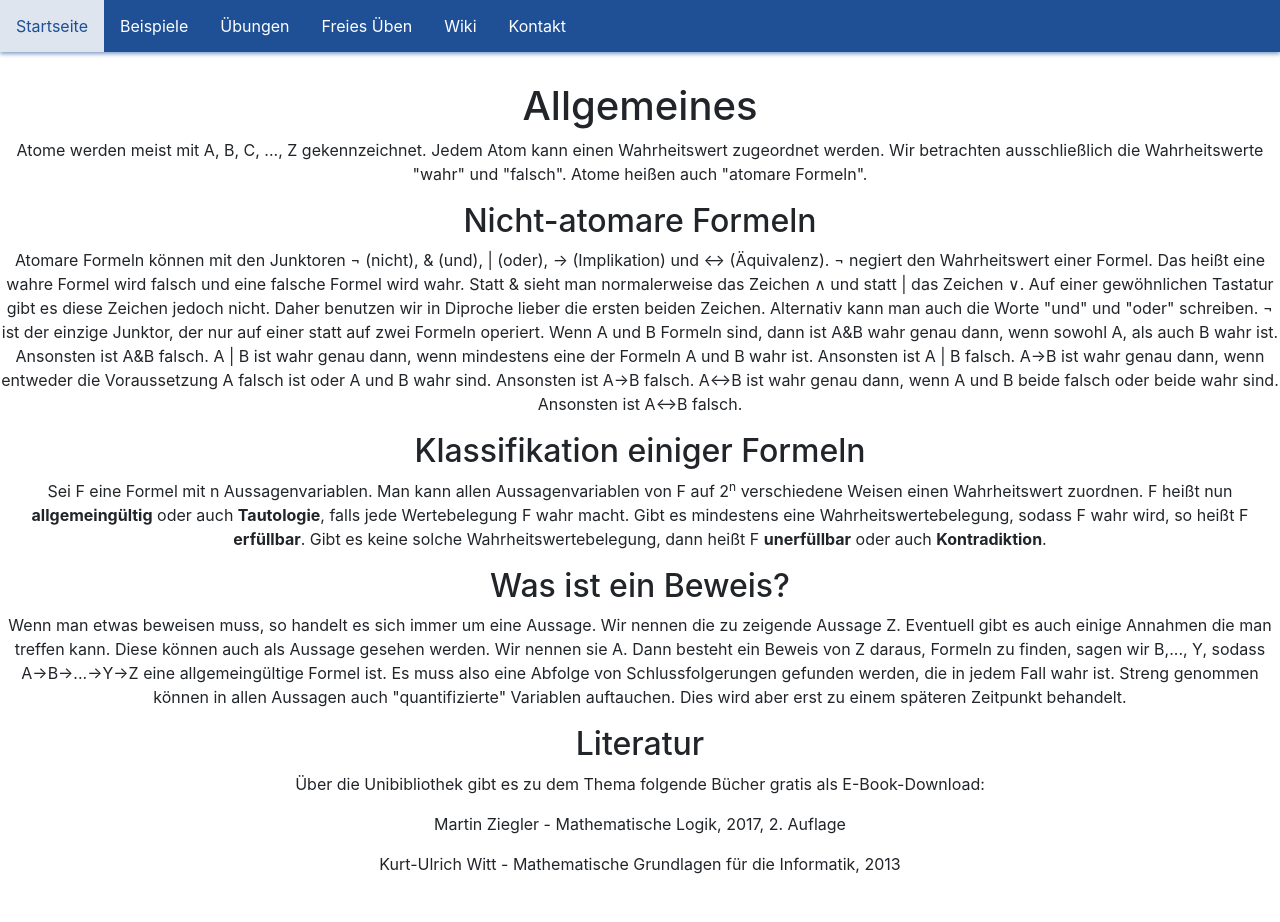
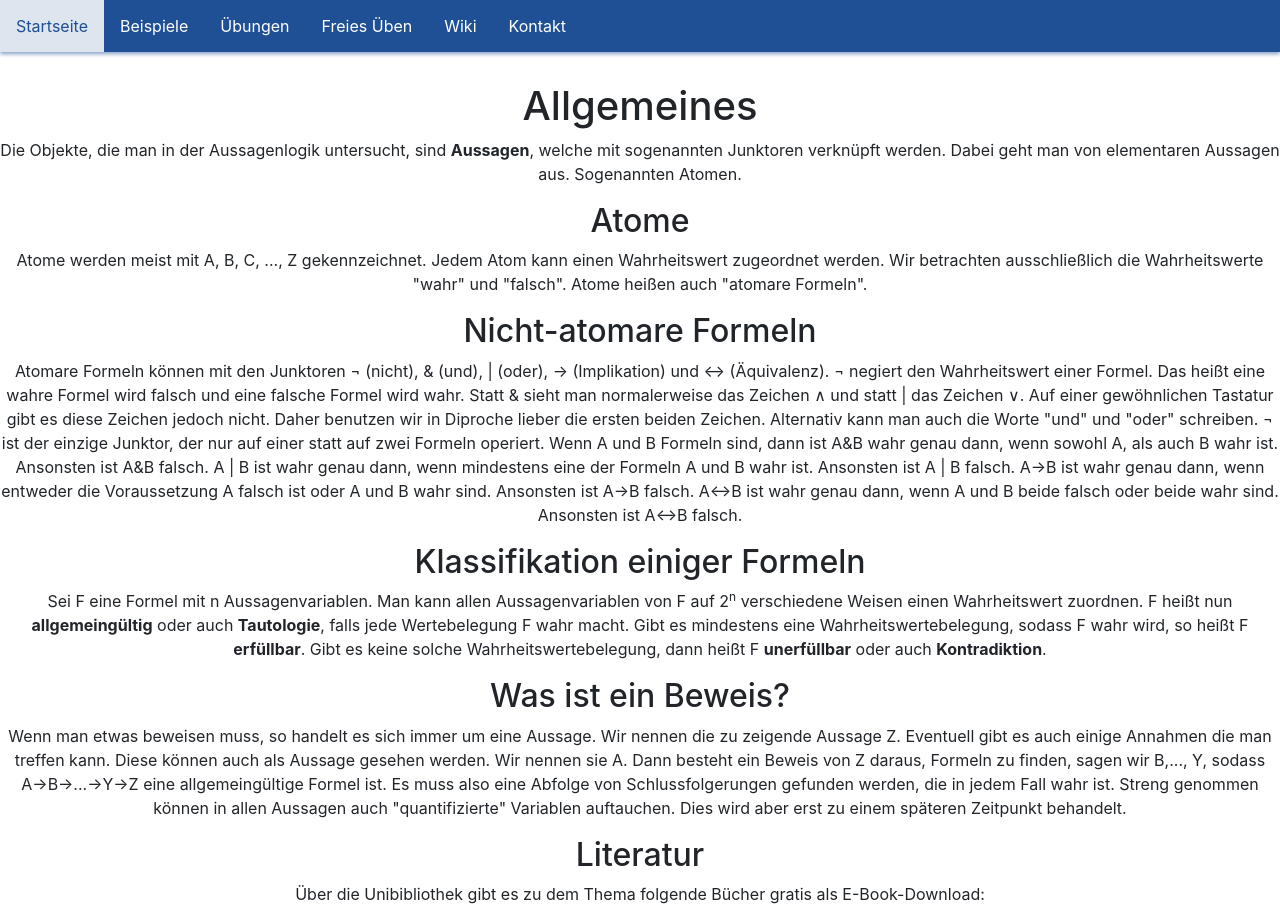
Before and after one commit to diproche/webinterface, a React (Create React App) app: page /wiki in a window 1280 px wide. Before the commit the page ends 892 px from the top, so only its background shows below. Built offline with nearby package versions, Linux system fonts and the light colour scheme.

Commit message:
Solve merge conclicts

```diff
--- a/src/components/propositionalLogic/wiki.tsx
+++ b/src/components/propositionalLogic/wiki.tsx
@@ -6,6 +6,11 @@ class WikiPropositionalLogic extends React.Component {
 	public render() {
 		return <div className={styles.site}>
 			<h1>Allgemeines</h1>
+			<p>Die Objekte, die man in der Aussagenlogik untersucht,
+				sind <b>Aussagen</b>, welche mit sogenannten Junktoren verknüpft werden.
+				Dabei geht man von elementaren Aussagen aus. Sogenannten
+				Atomen.</p>
+				<h2>Atome</h2>
 				<p>
 					Atome werden meist mit A, B, C, ..., Z
 					gekennzeichnet. Jedem Atom kann einen Wahrheitswert zugeordnet werden.
@@ -38,7 +43,8 @@ class WikiPropositionalLogic extends React.Component {
 					 auch <b>Kontradiktion</b>.
 				</p>
 				<h2>Was ist ein Beweis?</h2>
-				<p>Wenn man etwas beweisen muss, so handelt es sich immer um eine Aussage.
+				<p>
+					Wenn man etwas beweisen muss, so handelt es sich immer um eine Aussage.
 					Wir nennen die zu zeigende Aussage Z. Eventuell gibt es auch einige Annahmen
 					die man treffen kann. Diese können auch als Aussage gesehen werden. Wir nennen
 					sie A. Dann besteht ein Beweis von Z daraus, Formeln zu finden, sagen wir B,..., Y,
@@ -52,8 +58,6 @@ class WikiPropositionalLogic extends React.Component {
 					Über die Unibibliothek gibt es zu dem Thema folgende
 					Bücher gratis als E-Book-Download:
 				</p>
-				<p>Martin Ziegler - Mathematische Logik, 2017, 2. Auflage</p>
-				<p>Kurt-Ulrich Witt - Mathematische Grundlagen für die Informatik, 2013</p>
 		</div>;
 
 	}
```
Lines whose indentation alone changed are shown as unchanged.
